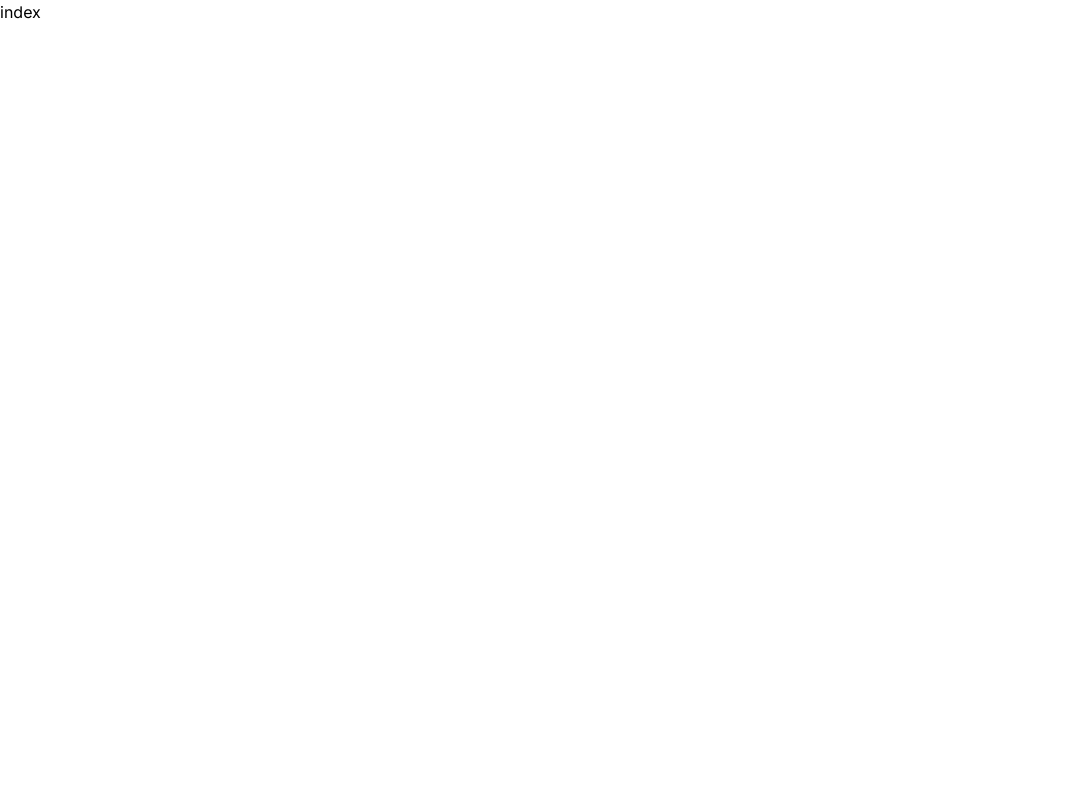
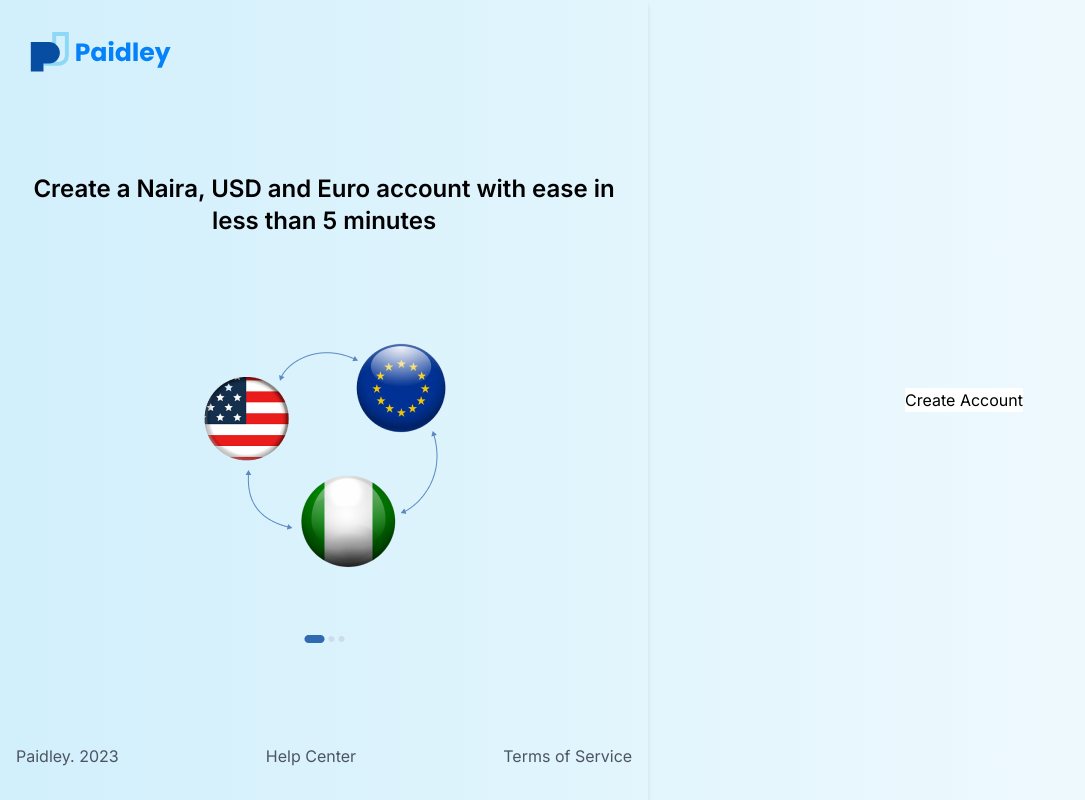
Before and after one commit to superwaih/paidley, a Next.js app: page /register in a window 1280 px wide. Shown: the whole page, without its empty margins (0-1085 px from the left). Built offline with nearby package versions, Linux system fonts and the light colour scheme.

Commit message:
started register form

```diff
--- a/components/dashboard/EmptyState.jsx
+++ b/components/dashboard/EmptyState.jsx
@@ -1,8 +1,14 @@
+import { ArrowDouble } from '@/public/svgs/Arrow-double'
 import React from 'react'
 
 const EmptyState = () => {
   return (
-    <div>EmptyState</div>
+    <div className=' flex flex-col justify-center items-center py-8'>
+       <div className='rounded-full bg-[#EAF0F6] p-4'>
+       <ArrowDouble />
+       </div>
+        <p className='gray-text'>You dont have any transaction</p>
+    </div>
   )
 }
 
--- a/components/dashboard/TransactionsTable.jsx
+++ b/components/dashboard/TransactionsTable.jsx
@@ -1,4 +1,5 @@
 import React from 'react'
+import EmptyState from './EmptyState'
 import SingleTransaction from './SingleTransaction'
 
 const mocktrans = [
@@ -62,10 +63,13 @@ const TransactionsTable = () => {
             <h3 className='text-[#4C5561] font-semibold'>Status</h3>
 
         </div>
-        <div>
+        {/* <div>
             {mocktrans.map((trans) =>(
                 <SingleTransaction transaction={trans} key={trans.id} />
             ))}
+        </div> */}
+        <div className='flex justify-center items-center'>
+            <EmptyState />
         </div>
         </div>
   )
--- a/pages/register/index.js
+++ b/pages/register/index.js
@@ -1,9 +1,45 @@
-import React from 'react'
+import React from "react";
+import Image from "next/image";
+import Logo from "../../public/svgs/logo.svg";
+import RegisterImage from "../../public/auth-images/register-one.png"
+const RegisterPage = () => {
+  return (
+    <div className="bg-gradient-to-r h-screen from-[#8DD8F7]/40 to-[#8DD8F7]/10 h-full flex justify-evenly">
+      <div className="w-full shadow-md flex flex-col justify-between px-4 py-8 space-y-12 h-full ">
+        <Image width={0} height={0} src={Logo} alt="" />
+        <div>
+          <h3 className="text-center text-2xl text-black font-semibold">
+            Create a Naira, USD and Euro account with ease in less than 5
+            minutes
+          </h3>
+        </div>
+        <div className="flex items-center justify-center">
+          <Image
+            width={0}
+            height={0}
+            src={RegisterImage}
+            alt=""
+          />
+        </div>
 
-const index = () => {
-  return (
-    <div>index</div>
-  )
-}
+        <div className="flex justify-between w-full gray-text">
+          <h3>Paidley. 2023</h3>
+          <p>Help Center</p>
+          <p>Terms of Service</p>
+        </div>
+      </div>
+      <div className=" w-full flex items-center justify-center">
+      <div className="bg-white " >
+        <h3>Create Account</h3>
+        <form>
 
-export default index
+        </form>
+      </div>
+      </div>
+
+
+    </div>
+  );
+};
+
+export default RegisterPage;
--- a/styles/globals.css
+++ b/styles/globals.css
@@ -8,7 +8,10 @@ html,body{
     font-family: 'Inter', sans-serif;
     scroll-behavior: smooth;
 }
-
+.register-bg{
+    background: radial-gradient(54.86% 303.97% at 89.63% 18.57%, #8DD8F7 44.79%, #8DD8F7 53.65%);
+    filter: blur(400px);
+}
 @layer base{
     .normal-text{
         @apply text-[#283341]
```
Also changed, not shown: public/auth-images/register-one.png (added).
